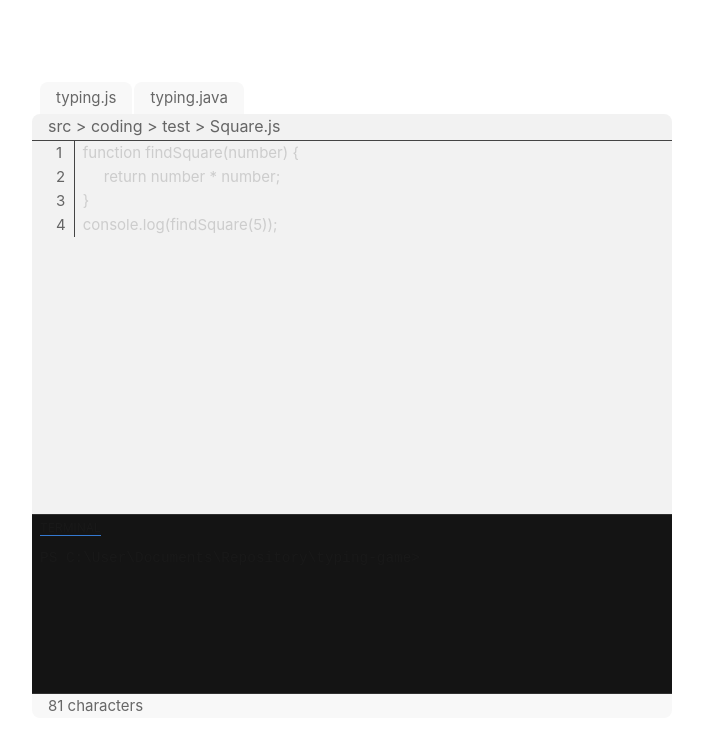
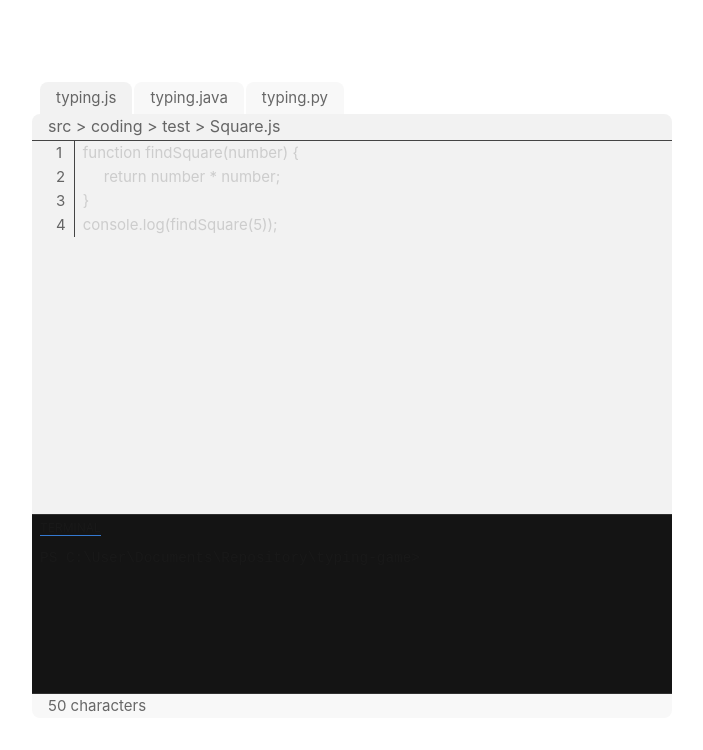
Before and after one commit to jamescorpuz88/typing-game, a Vue app: page / in a window 1280 px wide. Shown: the top 750 px of the page, without its empty margins (288-991 px from the left). Built offline with nearby package versions, Linux system fonts and the light colour scheme.

Commit message:
Implemented tab selection
Added problems for java, python

```diff
--- a/src/components/Tabs.vue
+++ b/src/components/Tabs.vue
@@ -4,33 +4,49 @@ export default {
     tabs: {
       type: Array,
       required: true
+    },
+    selectedTab: {
+      type: Number,
+      required: true
+    }
+  },
+  data() {
+    return {
+      selectedTab: this.selectedTab
     }
   },
   methods: {
     handleTabClick(index) {
-      // alert(`You clicked on tab ${index} \nNot implemented yet`);
+      this.$emit('selectNewTab', index)
       console.log(`You clicked on tab ${index} \nNot implemented yet`)
+    }
+  },
+  watch: {
+    selectedTab(newVal) {
+      this.selectedTab = newVal
+      console.log(newVal)
     }
   }
 }
 </script>
 
 <template>
-  <div class="tabs">
-    <div
-      class="tab container"
-      v-for="(tab, index) in tabs"
-      :key="index"
-      @click="handleTabClick(index)"
-    >
-      <p>{{ tab }}</p>
+    <div class="tabs">
+      <div v-for="(tab, index) in tabs" :key="index">
+        <div v-if="selectedTab == index" class="tab selected container" @click="handleTabClick(index)">
+          {{ tab }}
+        </div>
+        <div v-else class="tab container" @click="handleTabClick(index)">
+          {{ tab }}
+        </div>
+      </div>
     </div>
-  </div>
 </template>
 
 <style scoped>
 .tabs {
   display: flex;
+  flex-direction: row;
   margin-left: 8px;
   gap: 2px;
 }
@@ -39,6 +55,9 @@ export default {
   position: relative;
   border-top-left-radius: 8px;
   border-top-right-radius: 8px;
+  padding: 4px;
+  padding-left: 16px;
+  padding-right: 16px;
 
   width: fit-content;
   cursor: pointer;
@@ -47,4 +66,8 @@ export default {
     margin: 4px 16px;
   }
 }
+
+.selected {
+  background-color: var(--color-background-mute);
+}
 </style>
--- a/src/data/codingJsProblems.js
+++ /dev/null
@@ -1,27 +0,0 @@
-const jsProblems = [
-  {
-    breadcrumbs: 'src > coding > test > HelloWorld.js',
-    problem: 'function typing() {\nÆconsole.log("Hello, World!");\n}'
-  },
-  {
-    breadcrumbs: 'src > coding > test > RandomNumber.js',
-    problem: 'const a = Math.random() * (10 - 1) + 1\nconsole.log("Random number: " + a);'
-  },
-  {
-    breadcrumbs: 'src > coding > test > Square.js',
-    problem:
-      'function findSquare(number) {\nÆreturn number * number;\n}\nconsole.log(findSquare(5));'
-  },
-  {
-    breadcrumbs: 'src > coding > test > Factorial.js',
-    problem:
-      'function factorial(n) {\nÆif (n === 0) {\nÆÆreturn 1;\nÆ}\nÆreturn n * factorial(n - 1);\n}\nconsole.log(factorial(5));'
-  },
-  {
-    breadcrumbs: 'src > coding > test > Palindrome.js',
-    problem:
-      'function isPalindrome(str) {\nÆconst reversed = str.split("").reverse().join("");\nÆreturn str === reversed;\n}\nconsole.log(isPalindrome("racecar"));'
-  }
-]
-
-export { jsProblems }
--- /dev/null
+++ b/src/data/codingProblems.js
@@ -0,0 +1,65 @@
+const jsProblems = [
+  {
+    breadcrumbs: 'src > coding > test > HelloWorld.js',
+    problem: 'function typing() {\nÆconsole.log("Hello, World!");\n}'
+  },
+  {
+    breadcrumbs: 'src > coding > test > RandomNumber.js',
+    problem: 'const a = Math.random() * (10 - 1) + 1\nconsole.log("Random number: " + a);'
+  },
+  {
+    breadcrumbs: 'src > coding > test > Square.js',
+    problem:
+      'function findSquare(number) {\nÆreturn number * number;\n}\nconsole.log(findSquare(5));'
+  },
+  {
+    breadcrumbs: 'src > coding > test > Factorial.js',
+    problem:
+      'function factorial(n) {\nÆif (n === 0) {\nÆÆreturn 1;\nÆ}\nÆreturn n * factorial(n - 1);\n}\nconsole.log(factorial(5));'
+  },
+  {
+    breadcrumbs: 'src > coding > test > Palindrome.js',
+    problem:
+      'function isPalindrome(str) {\nÆconst reversed = str.split("").reverse().join("");\nÆreturn str === reversed;\n}\nconsole.log(isPalindrome("racecar"));'
+  }
+]
+
+const javaProblems = [
+  {
+    breadcrumbs: 'src > coding > test > HelloWorld.java',
+    problem:
+      'public class HelloWorld {\nÆpublic static void main(String[] args) {\nÆÆSystem.out.println("Hello, World!");\nÆ}\n}'
+  },
+  {
+    breadcrumbs: 'src > coding > test > RandomNumber.java',
+    problem:
+      'import java.util.Random;\npublic class RandomNumber {\nÆpublic static void main(String[] args) {\nÆÆRandom rand = new Random();\nÆÆint a = rand.nextInt(10) + 1;\nÆÆSystem.out.println("Random number: " + a);\nÆ}\n}'
+  }
+]
+
+const pythonProblems = [
+  {
+    breadcrumbs: 'src > coding > test > HelloWorld.py',
+    problem: 'print("Hello, World!")'
+  },
+  {
+    breadcrumbs: 'src > coding > test > RandomNumber.py',
+    problem: 'import random\na = random.randint(1, 10)\nprint("Random number: " + str(a))'
+  },
+  {
+    breadcrumbs: 'src > coding > test > Square.py',
+    problem: 'def find_square(number):\nÆreturn number * number\nprint(find_square(5))'
+  },
+  {
+    breadcrumbs: 'src > coding > test > Factorial.py',
+    problem:
+      'def factorial(n):\nÆif n == 0:\nÆÆreturn 1\nÆreturn n * factorial(n - 1)\nprint(factorial(5))'
+  },
+  {
+    breadcrumbs: 'src > coding > test > Palindrome.py',
+    problem:
+      'def is_palindrome(str):\nÆreversed = str[::-1]\nÆreturn str == reversed\nprint(is_palindrome("racecar"))'
+  }
+]
+
+export { jsProblems, javaProblems, pythonProblems }
--- /dev/null
+++ b/src/data/tabItems.js
@@ -0,0 +1,18 @@
+import { jsProblems, javaProblems, pythonProblems } from './codingProblems'
+
+const tabItems = [{
+    language: 'javascript',
+    tabName: 'typing.js',
+    typingProblems: jsProblems
+  }, {
+    language: 'java',
+    tabName: 'typing.java',
+    typingProblems: javaProblems
+  }, {
+    language: 'python',
+    tabName: 'typing.py',
+    typingProblems: pythonProblems
+  }
+]
+
+export { tabItems }
--- a/src/pages/TypingGame.vue
+++ b/src/pages/TypingGame.vue
@@ -1,12 +1,14 @@
 <template @input="checkInput">
   <div class="type-field">
-    <Tabs :tabs="tabItems" />
+    <Tabs :tabs="tabs.map(tab => tab.tabName)" :selected-tab="selectedTab" @select-new-tab="onSelectNewTab"/>
     <TypingArea
       :problem="typingText"
       :popup-visible="isPopupVisible"
       @game-start="(time) => (startTime = time)"
       @game-finish="gameFinish"
       @update-game-data="updateData"
+
+      ref="typingArea"
     />
     <Terminal :prop-data="gameStat" />
     <TypingFooter :problem="typingText" />
@@ -20,7 +22,7 @@ import TypingArea from '@/components/TypingArea.vue'
 import Terminal from '@/components/Terminal.vue'
 import TypingFooter from '@/components/TypingFooter.vue'
 import GameStatPopup from '@/components/GameStatPopup.vue'
-import { jsProblems } from '@/data/codingJsProblems'
+import {tabItems} from '@/data/tabItems'
 
 export default {
   name: 'TypingGame',
@@ -33,9 +35,9 @@ export default {
   },
   data() {
     return {
-      tabItems: ['typing.js', 'typing.java'],
-      typingText: jsProblems[Math.floor(Math.random() * jsProblems.length)],
-      // typingText: jsProblems[4]
+      selectedTab: 0,
+      tabs: tabItems,
+      typingText: tabItems[0].typingProblems[0],
 
       // Game Data
       isStarted: false,
@@ -55,9 +57,9 @@ export default {
   },
   methods: {
     randomizeProblem() {
-      const randomIndex = Math.floor(Math.random() * jsProblems.length)
-      this.typingText = jsProblems[randomIndex]
-      // this.typingText = jsProblems[4]
+      var typingProblems = tabItems[this.selectedTab].typingProblems
+      const randomIndex = Math.floor(Math.random() * typingProblems.length)
+      this.typingText = tabItems[this.selectedTab].typingProblems[randomIndex]
     },
 
     updateData(data) {
@@ -97,12 +99,25 @@ export default {
       this.randomizeProblem()
     },
 
+    gameRestart() {
+      this.$refs.typingArea.resetGame()
+      this.gameStat.isStarted = false
+      this.gameStat.startTime = 0
+
+      this.randomizeProblem()
+    },
+
     openPopup() {
       this.isPopupVisible = true
     },
 
     closePopup() {
       this.isPopupVisible = false
+    },
+
+    onSelectNewTab(index) {
+      this.selectedTab = index
+      this.gameRestart()
     }
   },
   mounted() {
```
Also changed, not shown: src/pages/Home.vue (added).
